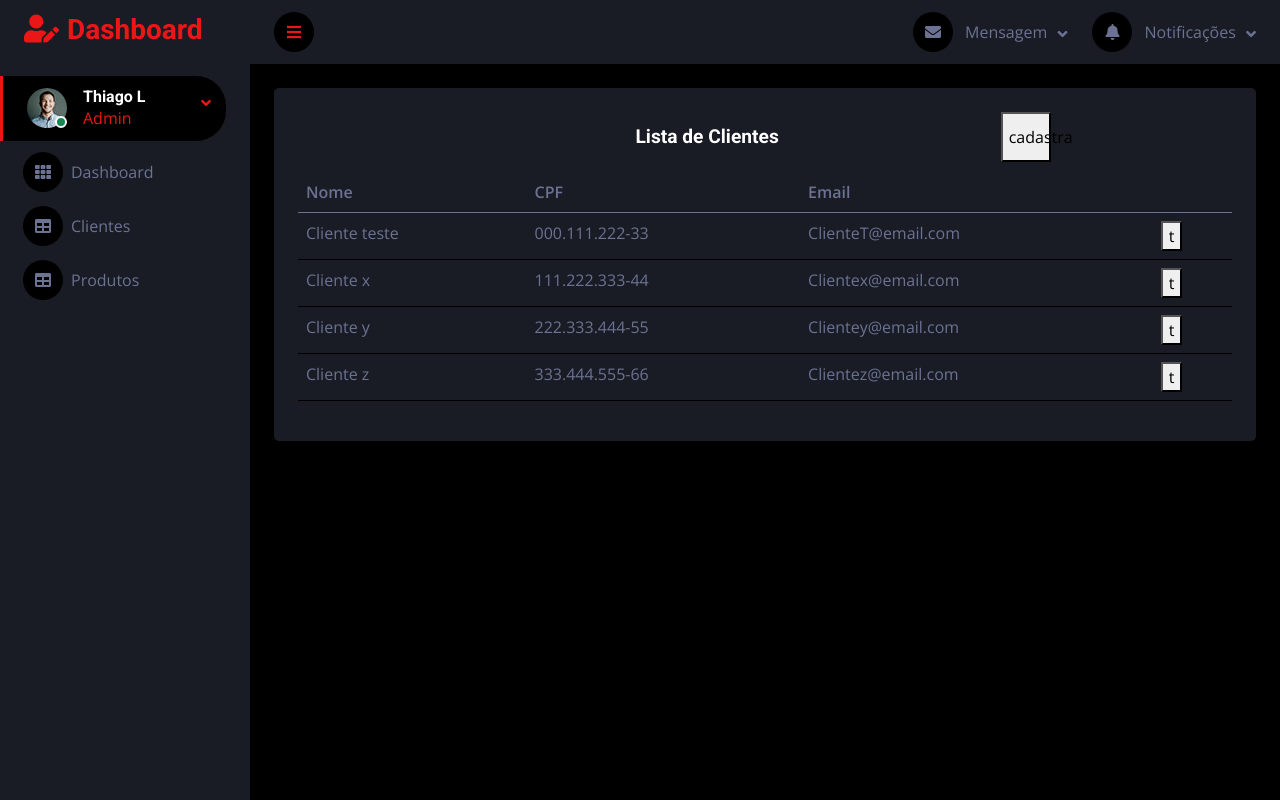
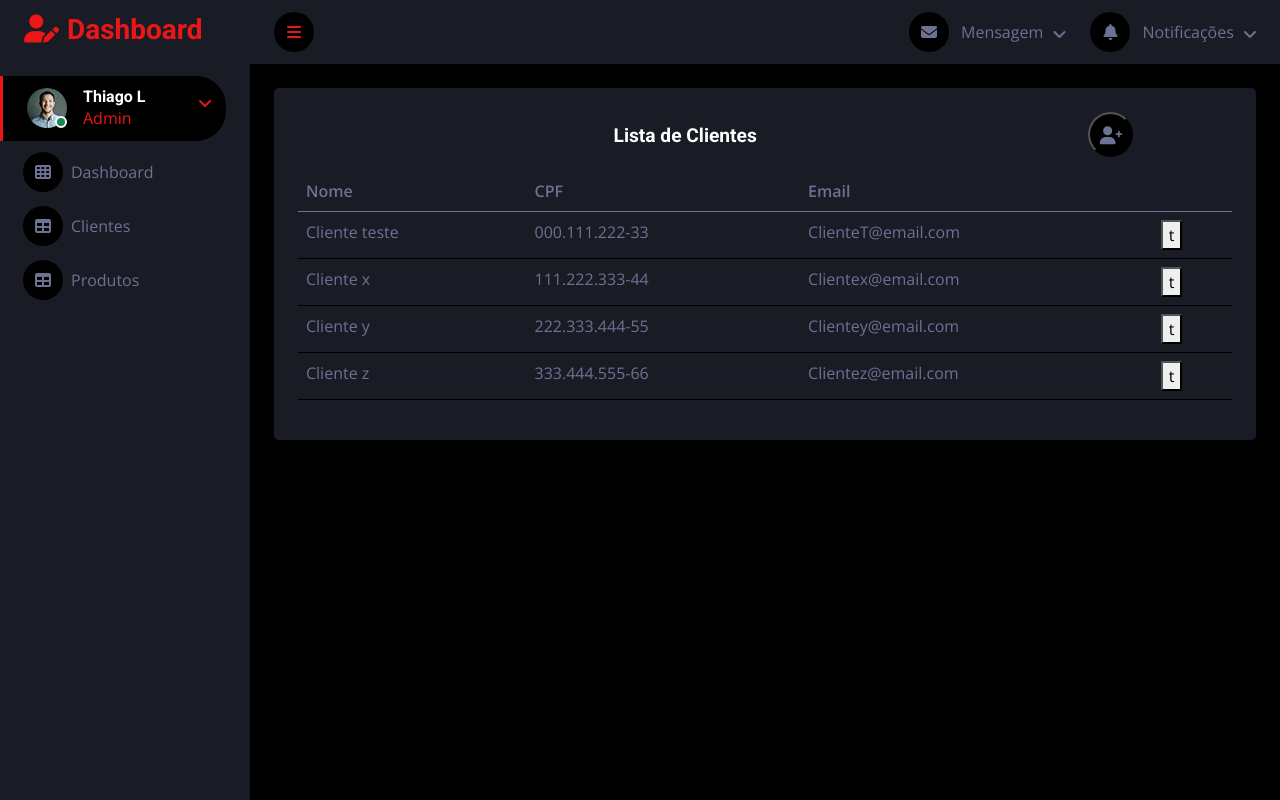
Before and after one commit to Thiagobw/project_PI, a PHP site: page /dashboard/customers.php in a window 1280 px wide. Run offline with PHP 8.4, Linux system fonts and the light colour scheme; some libraries are stand-ins or nearby versions.

Commit message:
btn de cadastrar client

```diff
--- a/view/dashboard/css/style.css
+++ b/view/dashboard/css/style.css
@@ -298,6 +298,23 @@
 }
 
 .btn-register-customers {
-    width: 50px;
-    height: 50px;
+    display: flex;
+    align-items: center;
+    justify-content: center;
 }
+.btn-register-customers button {
+    font-size: large;
+    display: flex;
+    justify-content: center;
+    align-items: center;
+    width: 45px;
+    height: 45px;
+    border-radius: 50%;
+    text-align: center;
+    text-justify: auto;
+    color: var(--light);
+    background-color: var(--dark);
+}
+.btn-register-customers button:hover {
+    color: var(--primary);
+}
--- a/view/dashboard/customers.php
+++ b/view/dashboard/customers.php
@@ -14,21 +14,21 @@
     <!-- Google Web Fonts -->
     <link rel="preconnect" href="https://fonts.googleapis.com">
     <link rel="preconnect" href="https://fonts.gstatic.com" crossorigin>
-    <link href="https://fonts.googleapis.com/css2?family=Open+Sans:wght@400;600&family=Roboto:wght@500;700&display=swap" rel="stylesheet">
+    <link rel="stylesheet" href="https://fonts.googleapis.com/css2?family=Open+Sans:wght@400;600&family=Roboto:wght@500;700&display=swap">
 
     <!-- Icon Font Stylesheet -->
-    <link href="https://cdnjs.cloudflare.com/ajax/libs/font-awesome/5.10.0/css/all.min.css" rel="stylesheet">
-    <link href="https://cdn.jsdelivr.net/npm/bootstrap-icons@1.4.1/font/bootstrap-icons.css" rel="stylesheet">
+    <link rel="stylesheet" href="../img/icons/fontawesome/css/all.min.css">
+    <link rel="stylesheet" href="https://cdn.jsdelivr.net/npm/bootstrap-icons@1.4.1/font/bootstrap-icons.css">
 
     <!-- Libraries Stylesheet -->
-    <link href="lib/owlcarousel/assets/owl.carousel.min.css" rel="stylesheet">
-    <link href="lib/tempusdominus/css/tempusdominus-bootstrap-4.min.css" rel="stylesheet" />
+    <link rel="stylesheet" href="lib/owlcarousel/assets/owl.carousel.min.css">
+    <link rel="stylesheet" href="lib/tempusdominus/css/tempusdominus-bootstrap-4.min.css">
 
     <!-- Customized Bootstrap Stylesheet -->
-    <link href="css/bootstrap.min.css" rel="stylesheet">
+    <link rel="stylesheet" href="css/bootstrap.min.css">
 
     <!-- Template Stylesheet -->
-    <link href="css/style.css" rel="stylesheet">
+    <link rel="stylesheet" href="css/style.css">
 </head>
 
 <body>
@@ -135,12 +135,12 @@
                     <div class="col-12 col-sm-12 col-xl-12">
                         <div class="bg-secondary rounded h-100 p-4">
                             <div class="row top-table">
-                                <div class="col-12 col-xl-9">
-                                    <div class="col-12 col-xl-10">
-                                        <h6 class="mb-4 ml-1 text-center" style="font-size: larger;">Lista de Clientes</h6>
+                                <div class="col-12 col-xl-12" style="padding: 0;">
+                                    <div class="col-12 col-xl-10 mb-3">
+                                        <h6 class=" ml-1 text-center" style="font-size: larger;">Lista de Clientes</h6>
                                     </div>
-                                    <div class="col-1">
-                                        <button class="btn-register-customers">cadastra</button>
+                                    <div class="col-1 btn-register-customers mb-2">
+                                        <button><i class="fa-solid fa-user-plus"></i></button>
                                     </div>
                                 </div>
                             </div>
```
Also changed, not shown: view/dashboard/index.php (+7 -8 lines).
